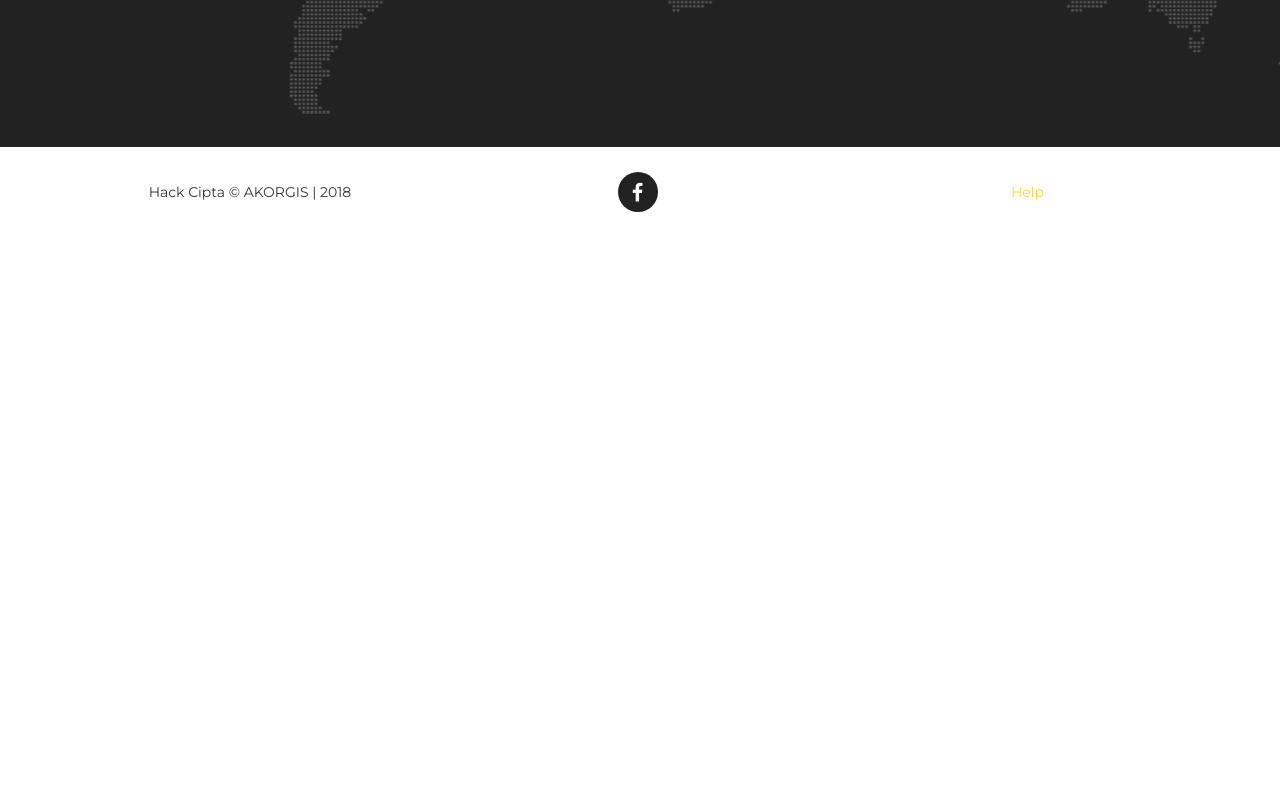
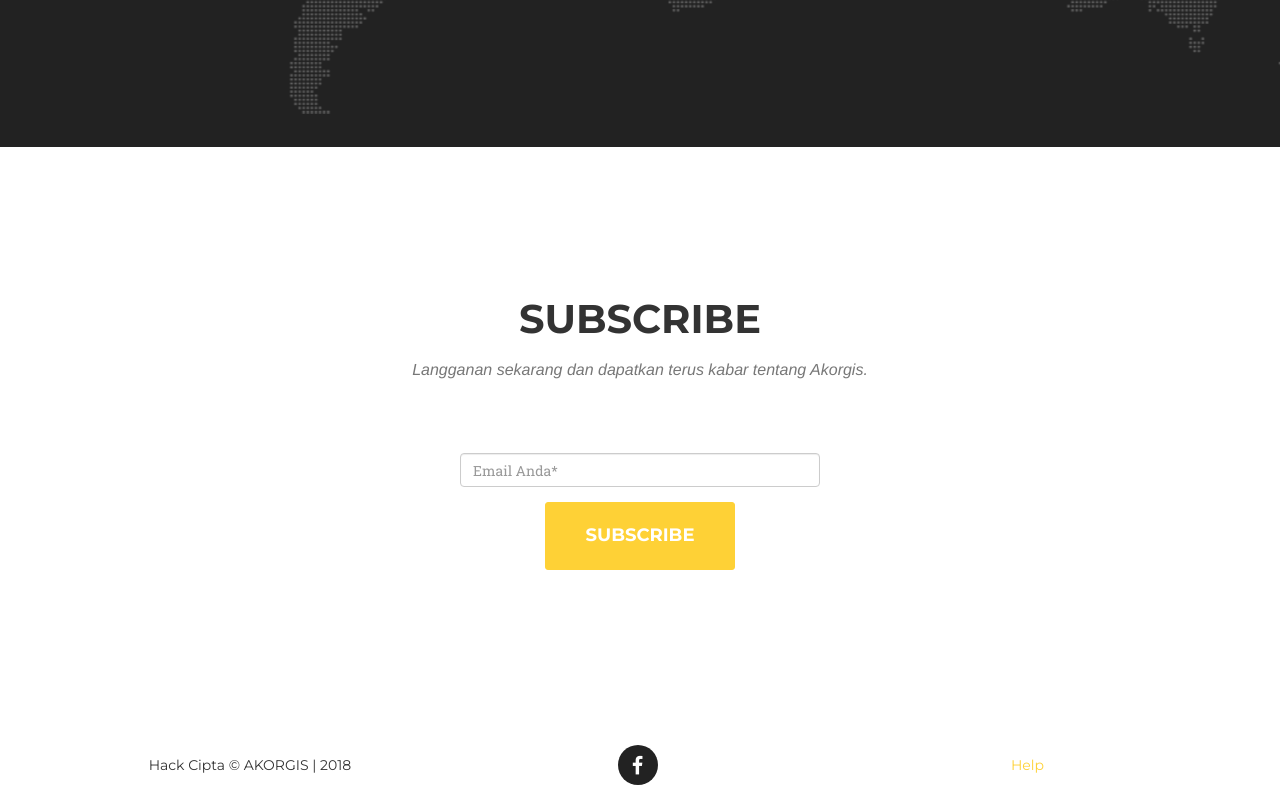
Before and after one commit to 16110362/Akorgis, a plain HTML site: page index.html in a window 1280 px wide. Shown: the part 4529-5339 px from the top of the page. Before the commit the page ends 4766 px from the top, so only its background shows below. Drawn offline with nearby package versions, Linux system fonts and the light colour scheme; a web font is replaced by a local one.

Commit message:
perbaikan semuanya

```diff
--- a/index.html
+++ b/index.html
@@ -323,6 +323,40 @@
         </div>
     </section>
 
+<!--Subscribe section-->
+<section id="subscribe">
+    <div class="container">
+        <div class="row">
+            <div class="col-lg-12 text-center">
+                <h2 class="section-heading">Subscribe</h2>
+                <h3 class="section-subheading text-muted">Langganan sekarang dan dapatkan terus kabar tentang Akorgis.</h3>
+            </div>
+        </div>
+        <div class="row">
+            <div class="col-lg-12">
+                <form name="getSubscribe" id="subscribeForm">
+                    <div class="row">
+                        <div class="col-md-4"></div>
+                        <div class="col-md-4">
+                            <div class="form-group">
+                                <input type="email" class="form-control" placeholder="Email Anda*" id="email" required data-validation-required-message="Masukan email Anda">
+                                <p class="help-block text-danger"></p>
+                            </div>
+                                <div class="clearfix">
+                                    <div class="col-lg-12 text-center">
+                                        <div id="berhasil">
+                                            <button type="submit" class="btn btn-xl">Subscribe</button>
+                                        </div>
+                                    </div>
+                                </div>
+                        </div>
+                    </div>
+                </form>
+            </div>
+        </div>
+    </div>
+</section>
+
     <footer>
         <div class="container">
             <div class="row">
```
